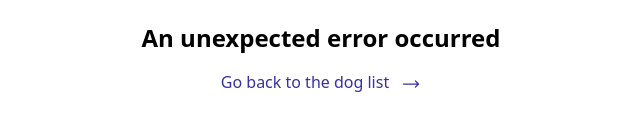
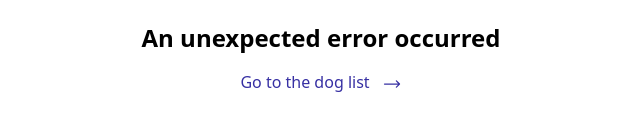
Before and after one commit to SimoneLazier/fetch-fe, a React (Vite) app: page /error in a window 1280 px wide. Shown: the part 537-668 px from the top of the page, without its empty margins (319-959 px from the left). Built offline with nearby package versions, Linux system fonts and the light colour scheme.

Commit message:
Minor correction

```diff
--- a/src/pages/errors/404.tsx
+++ b/src/pages/errors/404.tsx
@@ -12,7 +12,7 @@ function Error404() {
         href="/dogs"
         className="flex items-center text-center mt-4 font-medium text-indigo-800 hover:text-indigo-600"
       >
-        Go back to the dog list
+        Go to the dog list
         <ArrowLongRightIcon className="ml-3 h-5 w-5 -mb-1" aria-hidden="true" />
       </a>
     </div>
--- a/src/pages/errors/500.tsx
+++ b/src/pages/errors/500.tsx
@@ -10,7 +10,7 @@ function Error500() {
         href="/dogs"
         className="flex items-center text-center mt-4 font-medium text-indigo-800 hover:text-indigo-600"
       >
-        Go back to the dog list
+        Go to the dog list
         <ArrowLongRightIcon className="ml-3 h-5 w-5 -mb-1" aria-hidden="true" />
       </a>
     </div>
```
